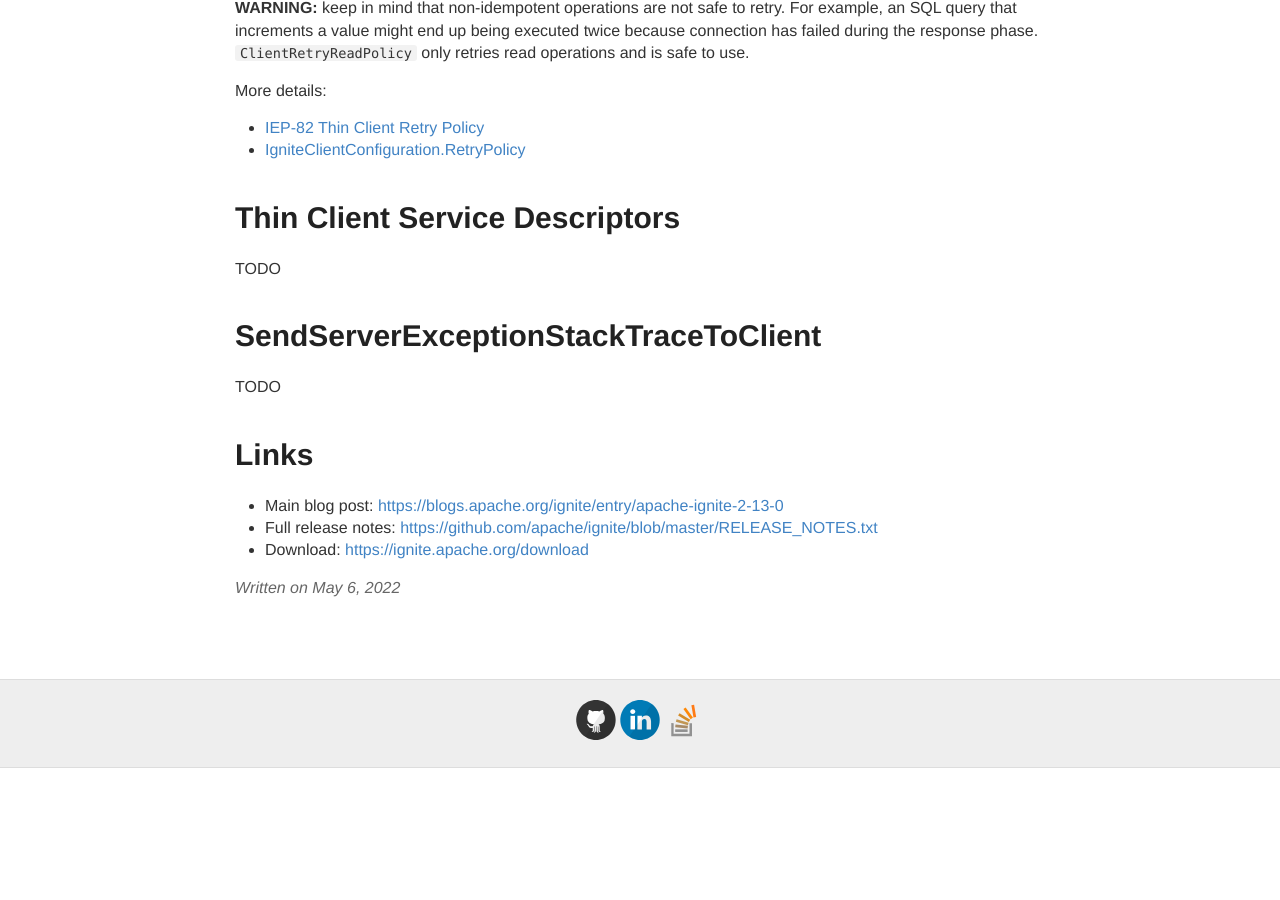
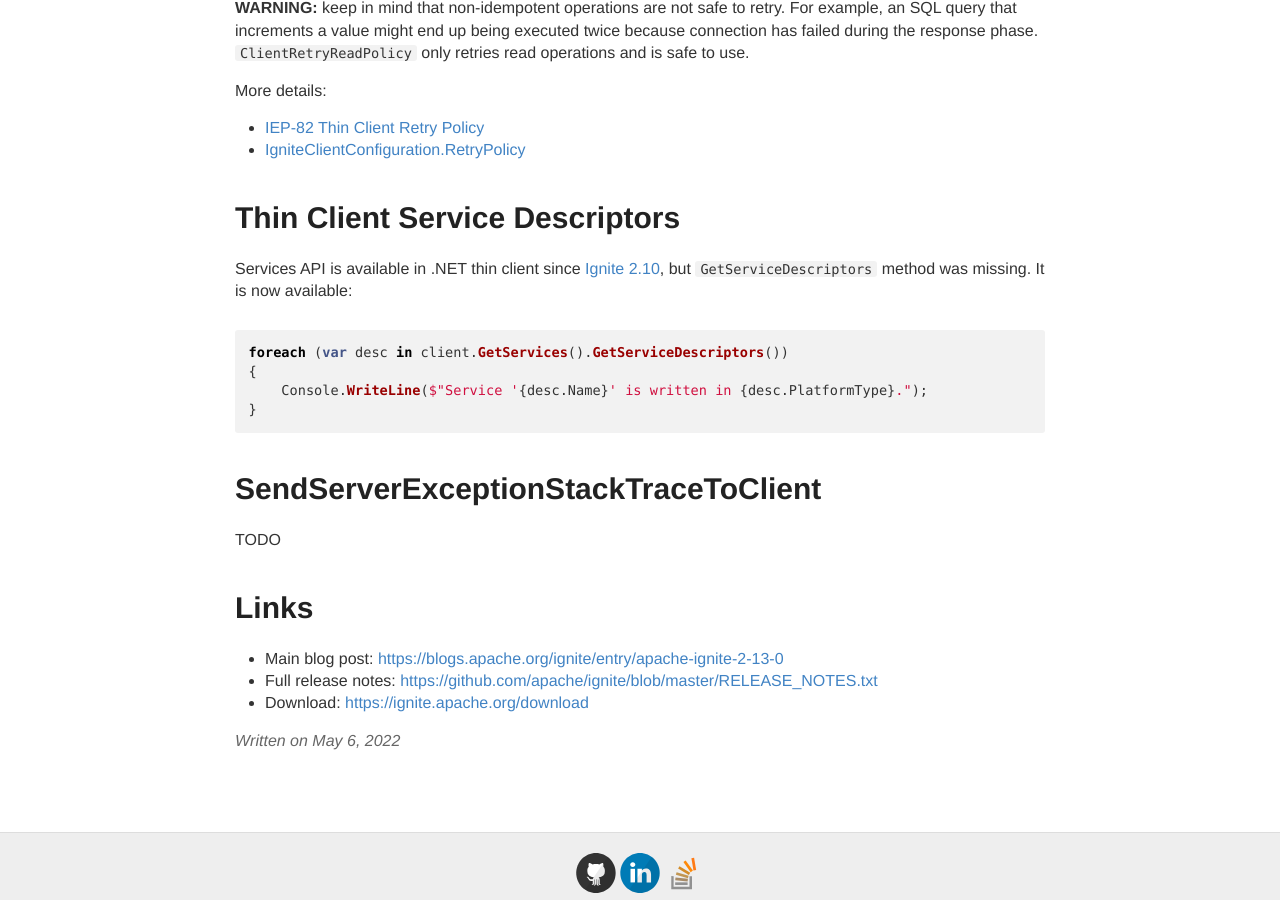
Before and after one commit to ptupitsyn/ptupitsyn.github.io, a Jekyll site: the page built from _posts/2022-05-06-Whats-New-In-Ignite-Net-2.13.md, in a window 1280 px wide and 900 px high, scrolled down 2175 px. Built offline with Jekyll 4.4.1, drawn with Linux system fonts in a browser that asks for light colours; comment, search, counter and statistics services are not loaded; before the commit the page ends 2943 px from its top, so only the background shows below that.

Commit message:
GetServiceDescriptors

````diff
--- a/_posts/2022-05-06-Whats-New-In-Ignite-Net-2.13.md
+++ b/_posts/2022-05-06-Whats-New-In-Ignite-Net-2.13.md
@@ -101,7 +101,15 @@ More details:
 
 # Thin Client Service Descriptors
 
-TODO
+Services API is available in .NET thin client since [Ignite 2.10](https://ptupitsyn.github.io/Whats-New-In-Ignite-Net-2.10/), but `GetServiceDescriptors` method was missing.
+It is now available:
+
+```csharp
+foreach (var desc in client.GetServices().GetServiceDescriptors())
+{
+    Console.WriteLine($"Service '{desc.Name}' is written in {desc.PlatformType}.");
+}
+```
 
 # SendServerExceptionStackTraceToClient
 
````
